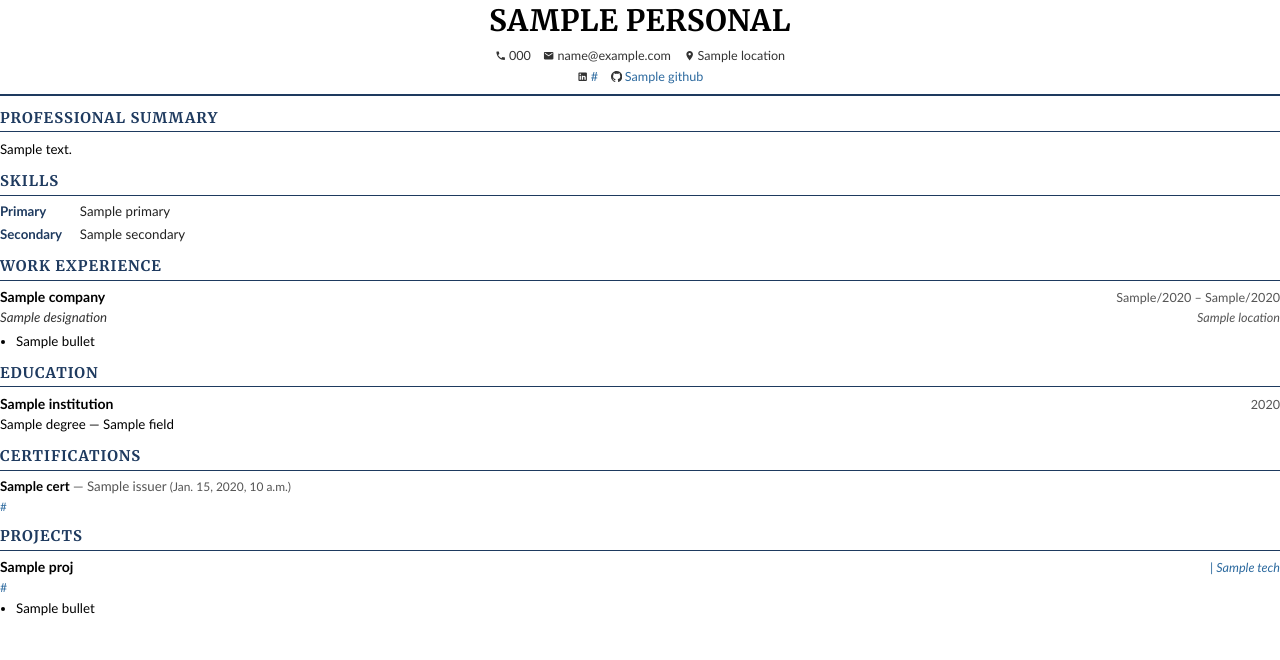
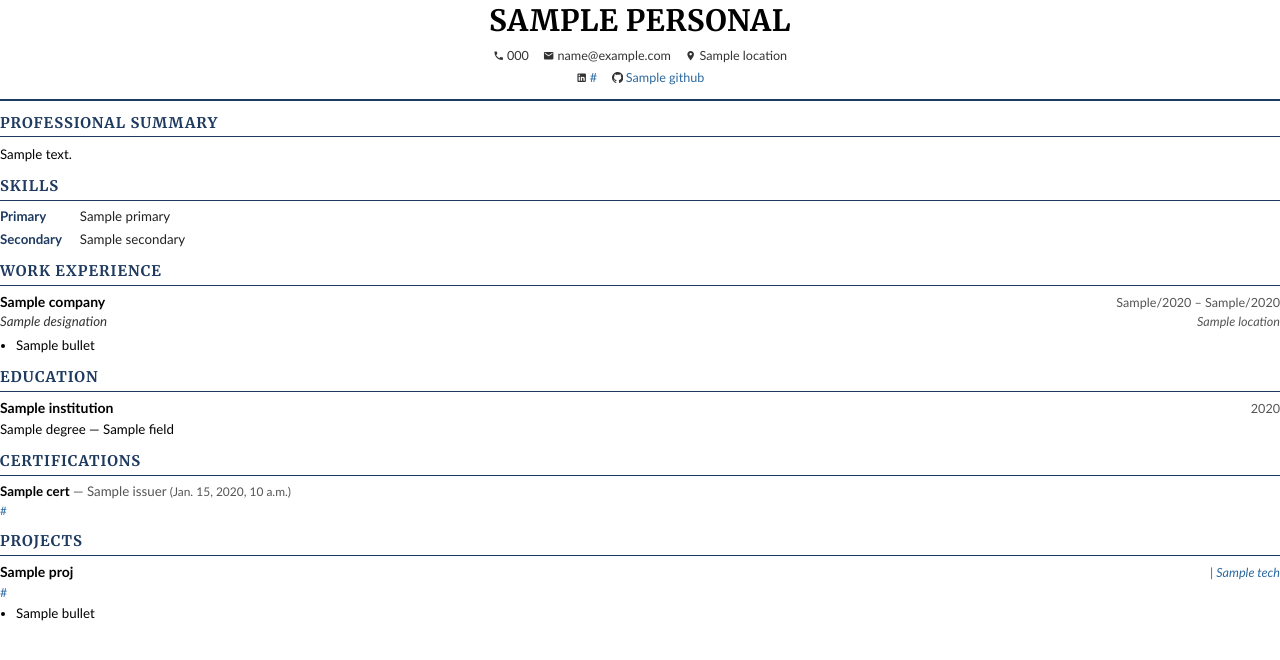
Before and after one commit to somrikbanerjee/Projects, a Django app: template resume_builder/builder/templates/builder/resume_pdf.html in a window 1280 px wide. Shown: the top 660 px of the page. Run offline with Django 5.2, Linux system fonts and the light colour scheme; the template is opened without the code that fills it: most values are stand-ins (such as "Sample title", 1, 10 or a date in 2020).

Commit message:
Allowing multi-page output, fixed header format

```diff
--- a/resume_builder/builder/templates/builder/index.html
+++ b/resume_builder/builder/templates/builder/index.html
@@ -147,8 +147,8 @@
     }
     .resume-header { text-align: center; margin-bottom: 12px; border-bottom: 2px solid #1e3a5f; padding-bottom: 8px; }
     .resume-name { font-family: 'Merriweather', Georgia, 'Times New Roman', serif; font-size: 22pt; font-weight: 700; letter-spacing: .5px; text-transform: uppercase; }
-    .resume-contact { margin-top: 4px; font-size: 9.5pt; color: #333; display: flex; flex-direction: column; align-items: center; gap: 3px; }
-    .contact-row { display: flex; flex-wrap: wrap; justify-content: center; gap: 0 14px; }
+    .resume-contact { margin-top: 4px; font-size: 9.5pt; color: #333; text-align: center; }
+    .contact-row { margin-bottom: 3px; }
     .resume-contact a { color: #2d6a9f; text-decoration: none; }
     .ref-link { font-size: 9pt; color: #2d6a9f; margin-top: 1px; margin-bottom: 2px; }
     .ref-link a { color: #2d6a9f; text-decoration: none; }
@@ -168,7 +168,7 @@
     .bullet-list li { font-size: 10pt; margin-bottom: 2px; line-height: 1.45; }
 
     /* ---- Contact icons ---- */
-    .contact-item { display: inline-flex; align-items: center; gap: 0.22em; white-space: nowrap; }
+    .contact-item { display: inline-flex; align-items: center; gap: 0.22em; white-space: nowrap; margin: 0 7px; }
     .contact-icon { width: 0.9em; height: 0.9em; flex-shrink: 0; vertical-align: middle; }
 
     /* ---- Experience sub-header (designation | location) ---- */
--- a/resume_builder/builder/templates/builder/resume_content.html
+++ b/resume_builder/builder/templates/builder/resume_content.html
@@ -81,7 +81,7 @@ Context variable: resume (dict from parse_resume_data)
 
   <!-- ===== EXPERIENCE ===== -->
   {% if resume.experiences %}
-  <div class="resume-section">
+  <div class="resume-section exp-section">
     <div class="section-title">Work Experience</div>
     {% for exp in resume.experiences %}
     <div class="exp-entry">
@@ -111,7 +111,7 @@ Context variable: resume (dict from parse_resume_data)
 
   <!-- ===== EDUCATION ===== -->
   {% if resume.educations %}
-  <div class="resume-section">
+  <div class="resume-section edu-section">
     <div class="section-title">Education</div>
     {% for edu in resume.educations %}
     <div class="edu-entry">
@@ -129,7 +129,7 @@ Context variable: resume (dict from parse_resume_data)
 
   <!-- ===== CERTIFICATIONS ===== -->
   {% if resume.certifications %}
-  <div class="resume-section">
+  <div class="resume-section cert-section">
     <div class="section-title">Certifications</div>
     {% for cert in resume.certifications %}
     <div class="cert-entry">
@@ -146,7 +146,7 @@ Context variable: resume (dict from parse_resume_data)
 
   <!-- ===== PROJECTS ===== -->
   {% if resume.projects %}
-  <div class="resume-section">
+  <div class="resume-section proj-section">
     <div class="section-title">Projects</div>
     {% for proj in resume.projects %}
     <div class="proj-entry">
--- a/resume_builder/builder/templates/builder/resume_pdf.html
+++ b/resume_builder/builder/templates/builder/resume_pdf.html
@@ -8,7 +8,7 @@
 
     @page {
       size: letter;
-      margin: 0.75in;
+      margin: {{ page_margin|default:"0.75in" }};
     }
     * { box-sizing: border-box; margin: 0; padding: 0; }
 
@@ -42,12 +42,10 @@
       margin-top: 0.35em;
       font-size: 0.9em;
       color: #333;
-      display: flex;
-      flex-direction: column;
-      align-items: center;
-      gap: 0.2em;
+      text-align: center;
     }
-    .contact-row { display: flex; flex-wrap: wrap; justify-content: center; gap: 0 1.0em; }
+    /* Each row is a block; items inside flow as inline boxes */
+    .contact-row { margin-bottom: 0.15em; }
     .resume-contact a { color: #2d6a9f; text-decoration: none; }
 
     /* ---- Sections ---- */
@@ -89,8 +87,13 @@
     .bullet-list { margin: 0.2em 0 0 1.15em; padding: 0; }
     .bullet-list li { font-size: 0.95em; margin-bottom: 0.15em; line-height: 1.45; }
 
+    /* Experience section must not be split across pages */
+    .exp-section { page-break-inside: avoid; }
+    /* Later sections may start on a new page if needed */
+    .edu-section, .cert-section, .proj-section { page-break-before: auto; }
+
     /* ---- Contact icons ---- */
-    .contact-item { display: inline-flex; align-items: center; gap: 0.22em; white-space: nowrap; }
+    .contact-item { display: inline-flex; align-items: center; gap: 0.22em; white-space: nowrap; margin: 0 0.45em; }
     .contact-icon { width: 0.9em; height: 0.9em; flex-shrink: 0; vertical-align: middle; }
 
     /* ---- Experience sub-header (designation | location) ---- */
```
Also changed, not shown: resume_builder/builder/views.py (+29 -9 lines), resume_builder/CHANGELOG.md.
